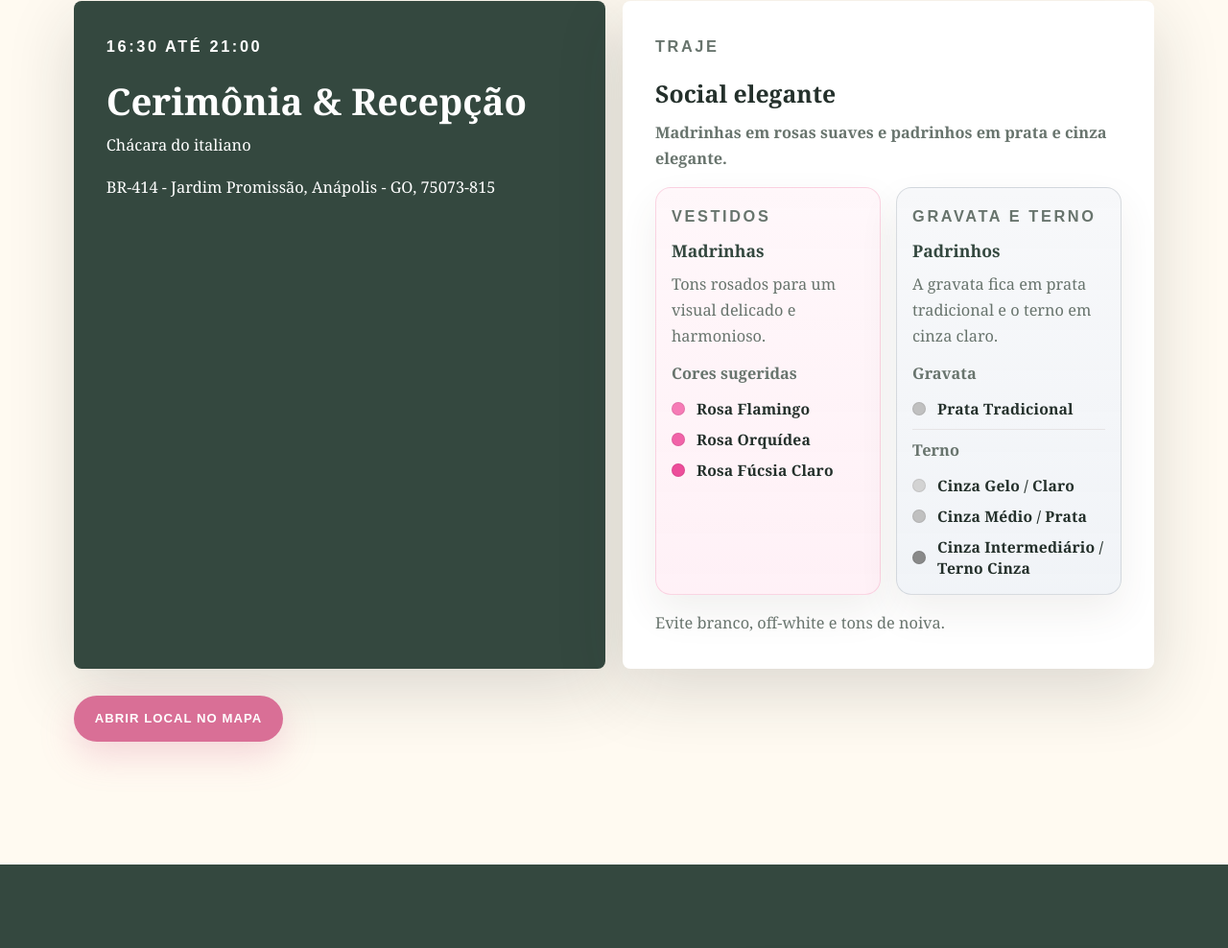
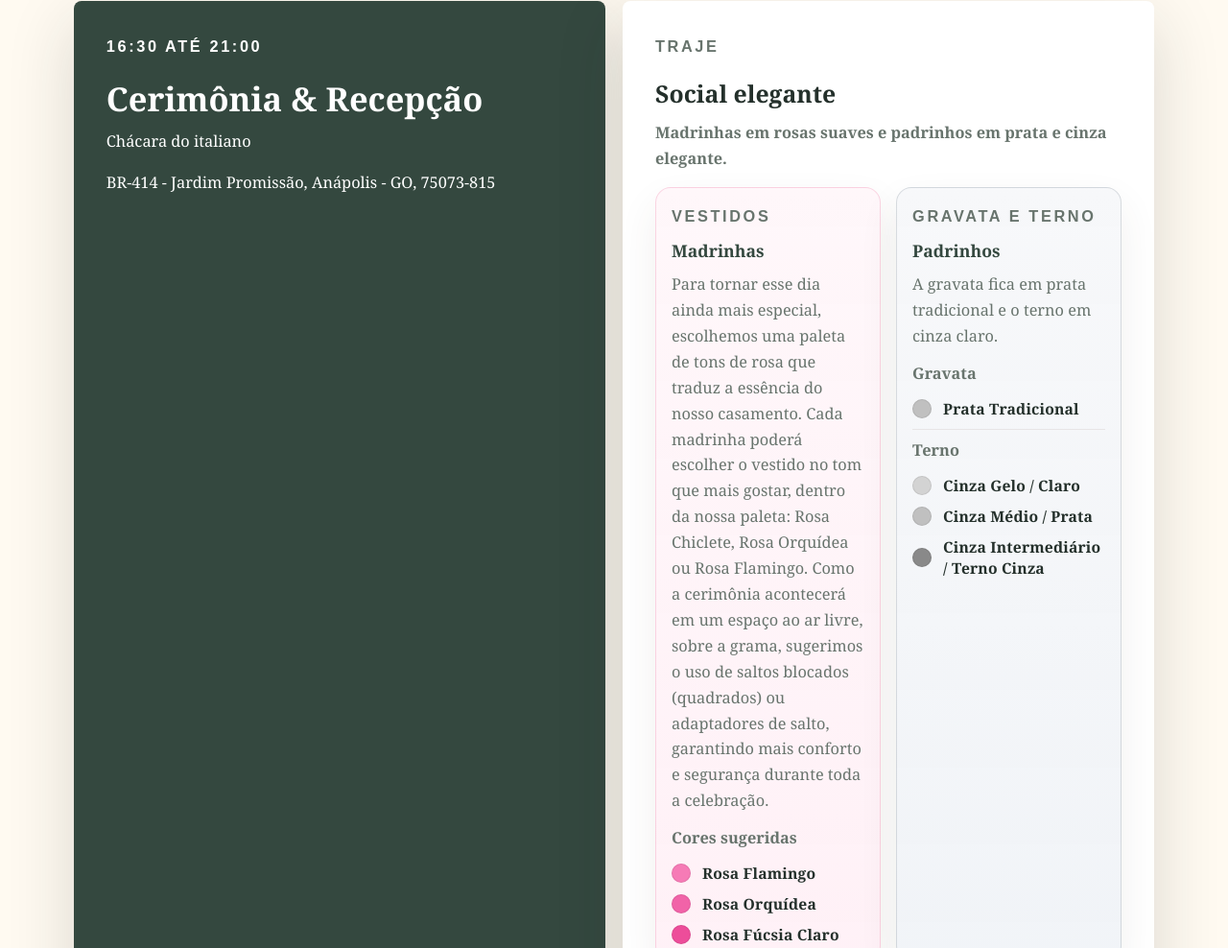
Before and after one commit to matheussep17/Casamento, a plain HTML site: page casamento/index.html in a window 1280 px wide. Shown: the part 3179-4167 px from the top of the page at 96% size. Drawn offline with Linux system fonts and the light colour scheme.

Commit message:
Refine attire copy and layout

```diff
--- a/casamento/script.js
+++ b/casamento/script.js
@@ -64,7 +64,8 @@ const weddingPages = {
           {
             title: "Madrinhas",
             eyebrow: "Vestidos",
-            description: "Tons rosados para um visual delicado e harmonioso.",
+            description:
+              "Para tornar esse dia ainda mais especial, escolhemos uma paleta de tons de rosa que traduz a essência do nosso casamento. Cada madrinha poderá escolher o vestido no tom que mais gostar, dentro da nossa paleta: Rosa Chiclete, Rosa Orquídea ou Rosa Flamingo. Como a cerimônia acontecerá em um espaço ao ar livre, sobre a grama, sugerimos o uso de saltos blocados (quadrados) ou adaptadores de salto, garantindo mais conforto e segurança durante toda a celebração.",
             palettes: [
               {
                 label: "Cores sugeridas",
--- a/casamento/styles.css
+++ b/casamento/styles.css
@@ -291,7 +291,7 @@ h3 {
 
 .event-card-featured h3 {
   color: var(--white);
-  font-size: clamp(1.7rem, 3vw, 2.4rem);
+  font-size: clamp(1.55rem, 2.8vw, 2.15rem);
 }
 
 .story-grid span,
@@ -339,9 +339,9 @@ h3 {
 }
 
 .color-swatch {
-  width: 14px;
-  height: 14px;
-  flex: 0 0 14px;
+  width: 20px;
+  height: 20px;
+  flex: 0 0 20px;
   border-radius: 999px;
   box-shadow: inset 0 0 0 1px rgba(0, 0, 0, 0.08);
 }
@@ -404,8 +404,8 @@ h3 {
 .attire-panel-description {
   margin: 0;
   color: var(--muted);
-  font-size: 0.92rem;
-  line-height: 1.55;
+  font-size: 0.94rem;
+  line-height: 1.7;
 }
 
 .attire-palette {
@@ -567,11 +567,12 @@ h3 {
 }
 
 .map-link {
-  display: inline-flex;
+  display: flex;
   min-height: 48px;
   align-items: center;
   justify-content: center;
-  margin-top: 28px;
+  width: fit-content;
+  margin: 28px auto 0;
   border-radius: 999px;
   padding: 0 22px;
   color: var(--white);
```
